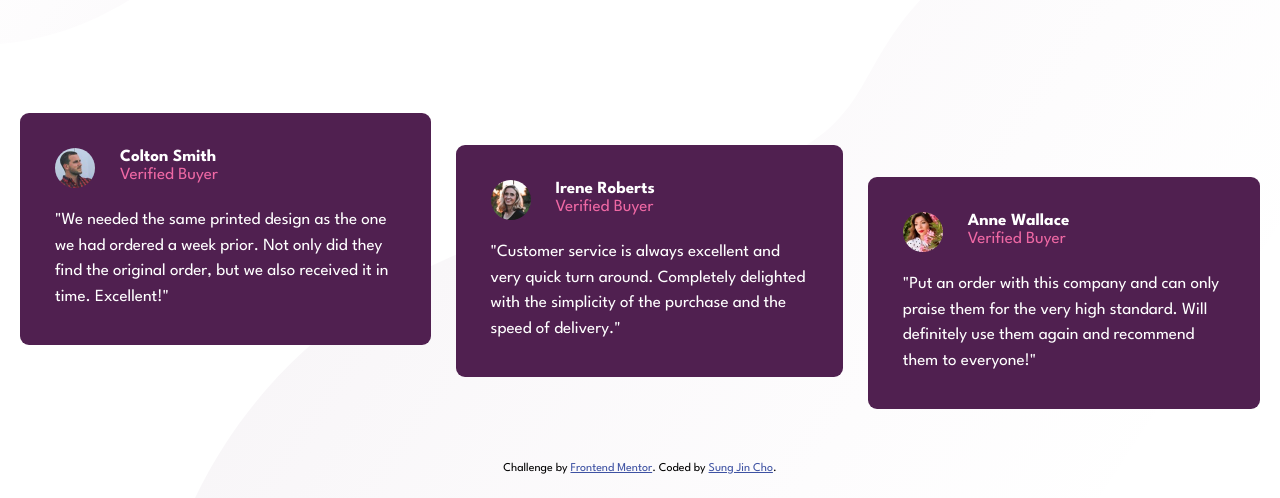
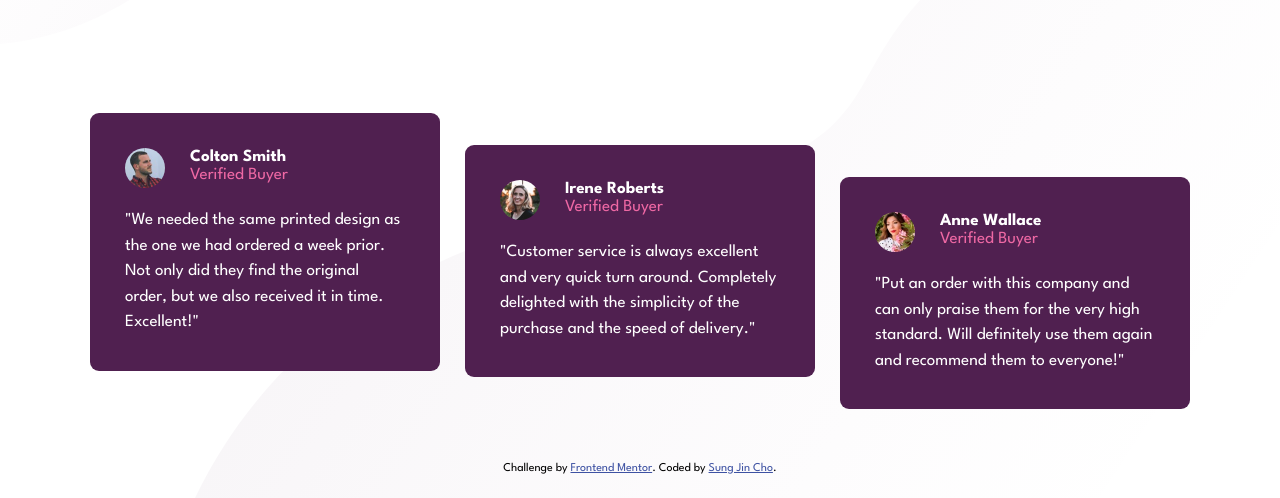
Before and after one commit to sung92/social-proof-section, a website built with Parcel: page index.html in a window 1280 px wide. Shown: the part 318-816 px from the top of the page. Built offline with nearby package versions, Linux system fonts and the light colour scheme.

Commit message:
fix testimonial

```diff
--- a/sass/components/_testimonials.scss
+++ b/sass/components/_testimonials.scss
@@ -80,7 +80,7 @@
     .c-testimonial {
         flex-direction: row;
         flex-basis: auto;
-        max-width: f.rem(450px);
+        max-width: f.rem(350px);
         padding: f.rem(35px);
 
         // &:nth-child(1) {
```
Also changed, not shown: 1 other file.
